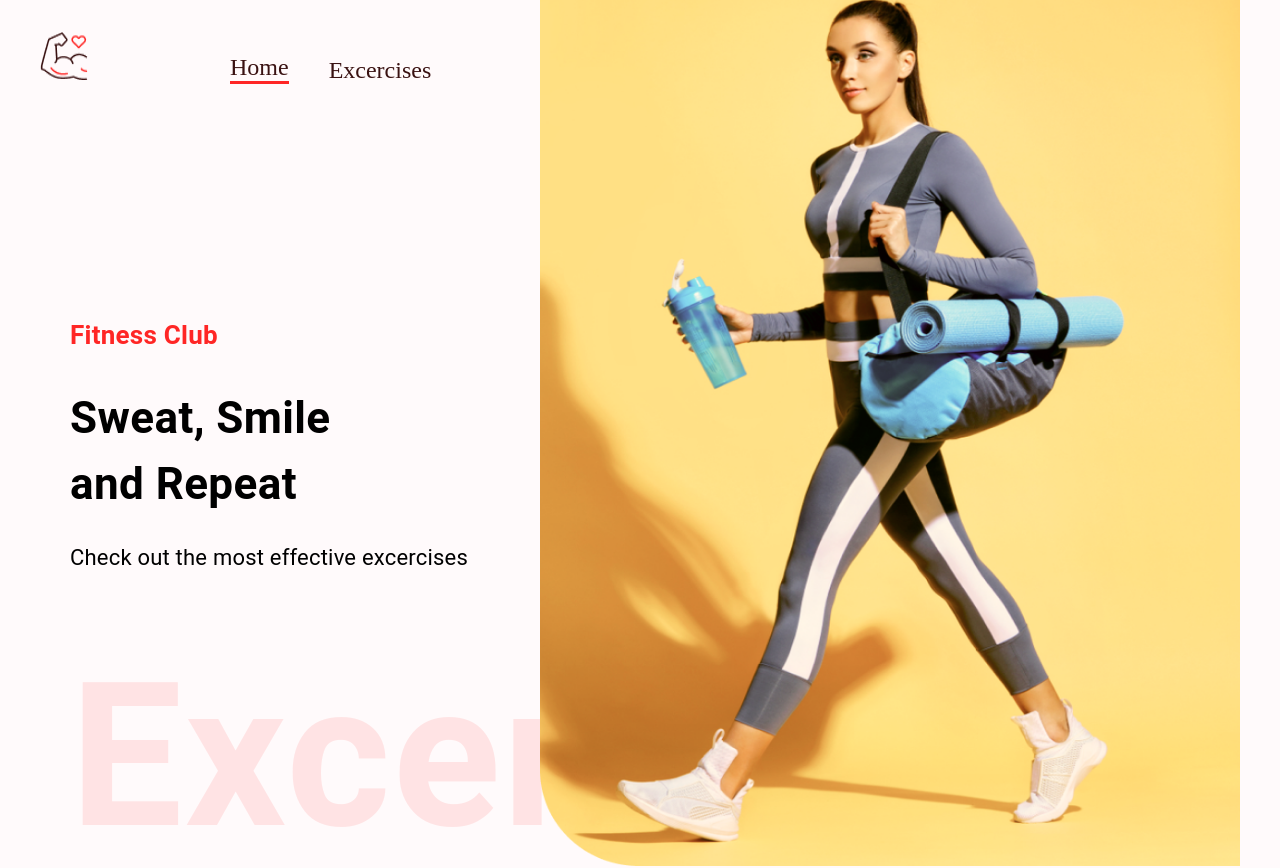
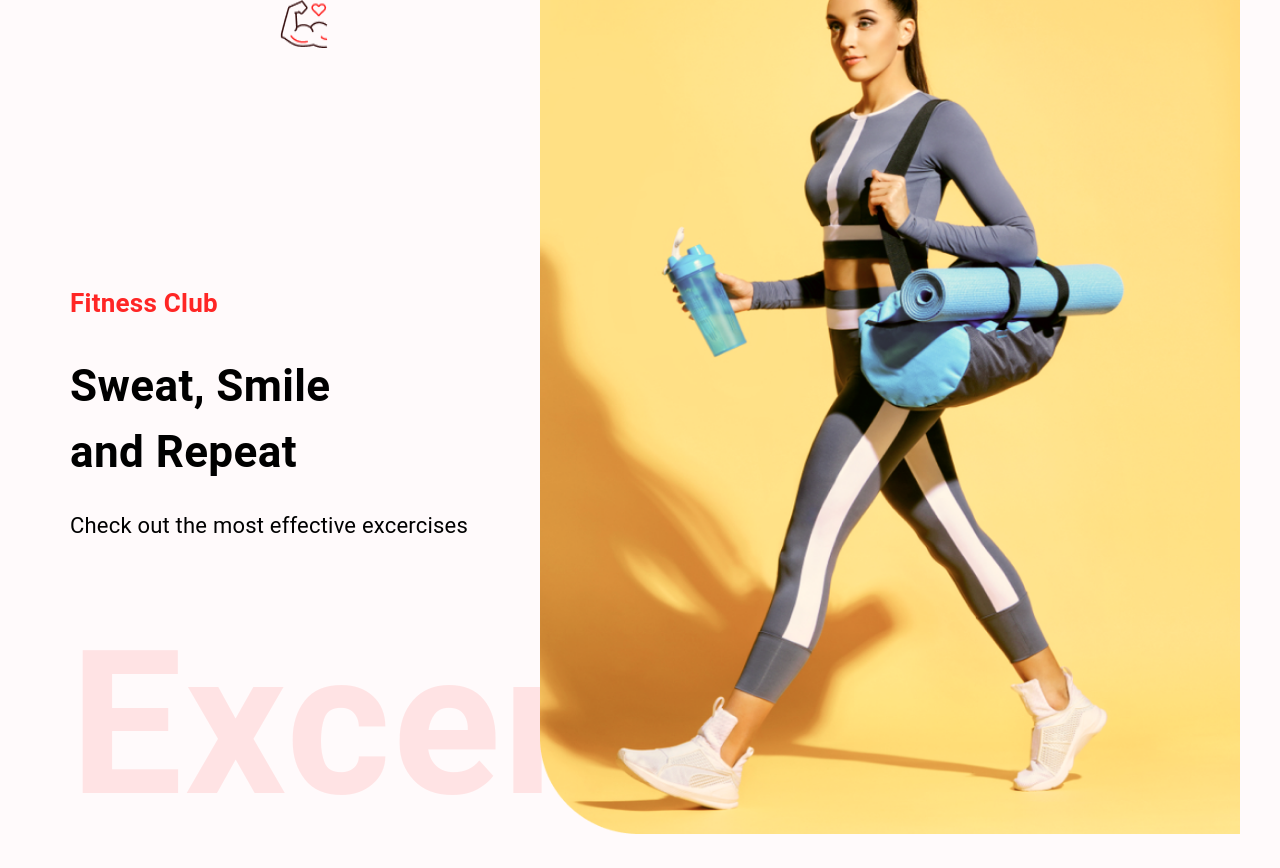
Before and after one commit to ayush2390/Exercise-App, a React (Create React App) app: page / in a window 1280 px wide. Shown: the top 868 px of the page. Built offline with nearby package versions, Linux system fonts and the light colour scheme; no server answers.

Commit message:
Update Navbar.js

```diff
--- a/src/components/Navbar.js
+++ b/src/components/Navbar.js
@@ -1,24 +1,18 @@
 import React from 'react'
-import {Link} from 'react-router-dom'
+import { Link } from 'react-router-dom'
 import { Stack } from '@mui/material'
 import Logo from '../assets/images/Logo.png'
 
 const Navbar = () => {
   return (
-    <Stack direction='row' justifyContent='space-around' sx={{gap :{sm: '122px', xs: '40px'}, mt: {sm: '32px', xs: '20px'}, justifyContent: 'none'}} px= '20px'>
-        <Link to='/'>
-            <img src={Logo} alt='logo' style={{width: '48px', height: '48px', margin: '0 20px'}} />
-        </Link>
-        <Stack
-        direction='row'
-        gap='40px'
-        fontSize='24px'
-        alignItems=' flex-end'
-        >
-            <Link to='/' style={{textDecoration: 'none', color: '#3A1212', borderBottom: '3px solid #FF2625'}}>Home</Link>
-            <a href='#excercise' style={{textDecoration: 'none', color: '#3A1212'}}>Excercises</a>
-        </Stack>
-
+    <Stack direction='row' justifyContent='space-around' px='20px'>
+      <Link to='/'>
+        <img src={Logo} alt='logo' style={{ width: '48px', height: '48px', margin: '0 20px' }} />
+      </Link>
+      <Stack direction='row' gap='40px' fontSize='24px' alignItems='flex-end'>
+        <Link to='/' style={{ textDecoration: 'none', color: '#3A1212', borderBottom: '3px solid #FF2625' }}>Home</Link>
+        <a href='#excercise' style={{ textDecoration: 'none', color: '#3A1212' }}>Exercises</a>
+      </Stack>
     </Stack>
   )
 }
```
